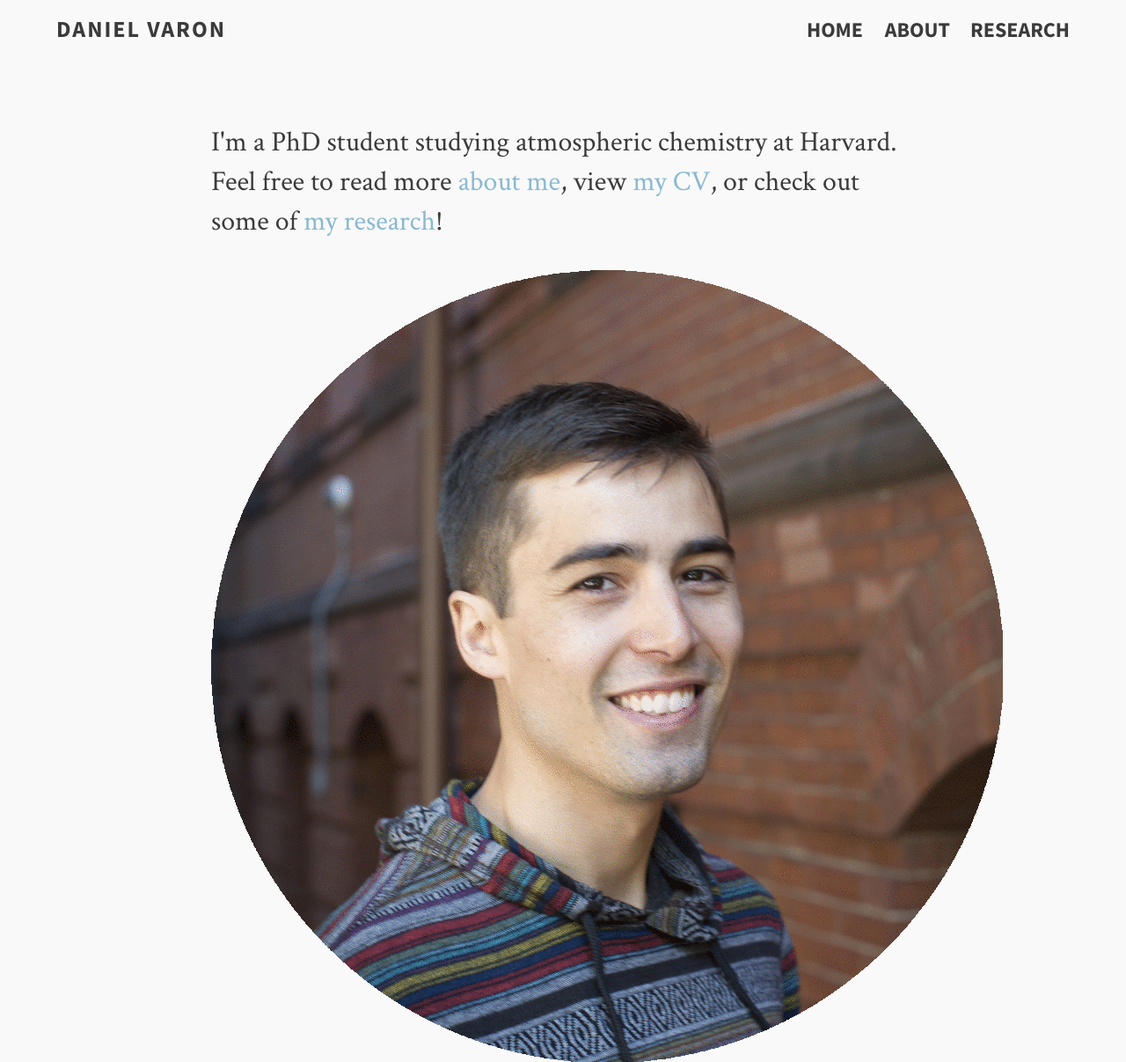
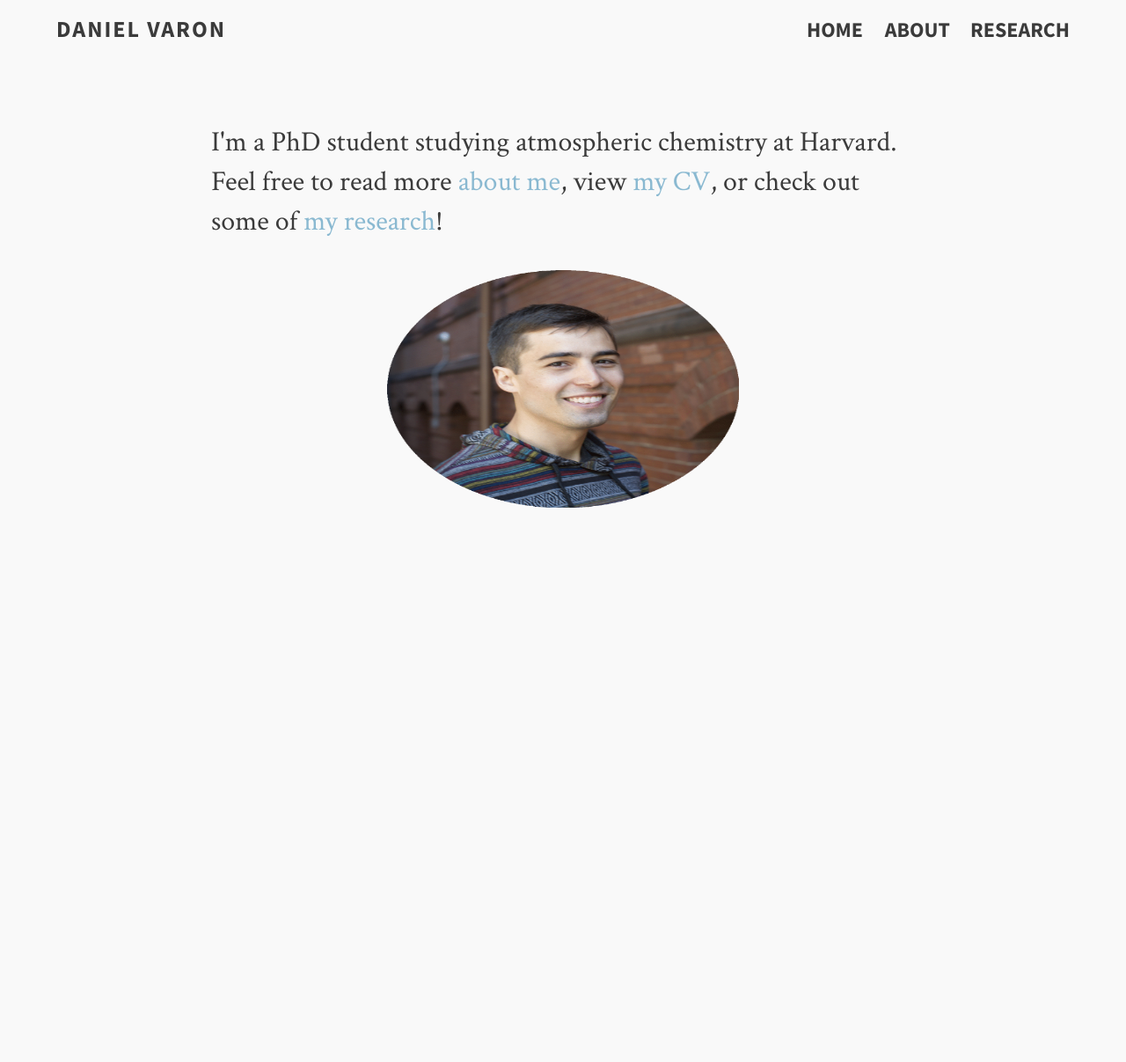
Before and after one commit to djvaron/djvaron.github.io, a Jekyll site: the page built from index.md, in a window 1280 px wide. Shown: the whole page at 88% size. Built offline with Jekyll 4.4.1, drawn with Linux system fonts in a browser that asks for light colours; after the commit the page ends 900 px from its top, so only the background shows below that.

Commit message:
edit home

```diff
--- a/_layouts/home.html
+++ b/_layouts/home.html
@@ -11,7 +11,7 @@
        <section class="article">
           <article class="archive-wrap">
             <p class="intro">I'm a PhD student studying atmospheric chemistry at Harvard. Feel free to read more <a href="{{ site.url }}/about">about me</a>, view <a href="{{ site.url }}/cv.pdf">my CV</a>, or check out some of <a href="{{ site.url }}/research">my research</a>!</p>
-            <figure><center><img src="/images/me.png" /></center></figure>
+            <figure><center><img src="/images/me.png" width="50%" height="30%" /></center></figure>
 <!--            <br>
             <br>
             <br>
```
